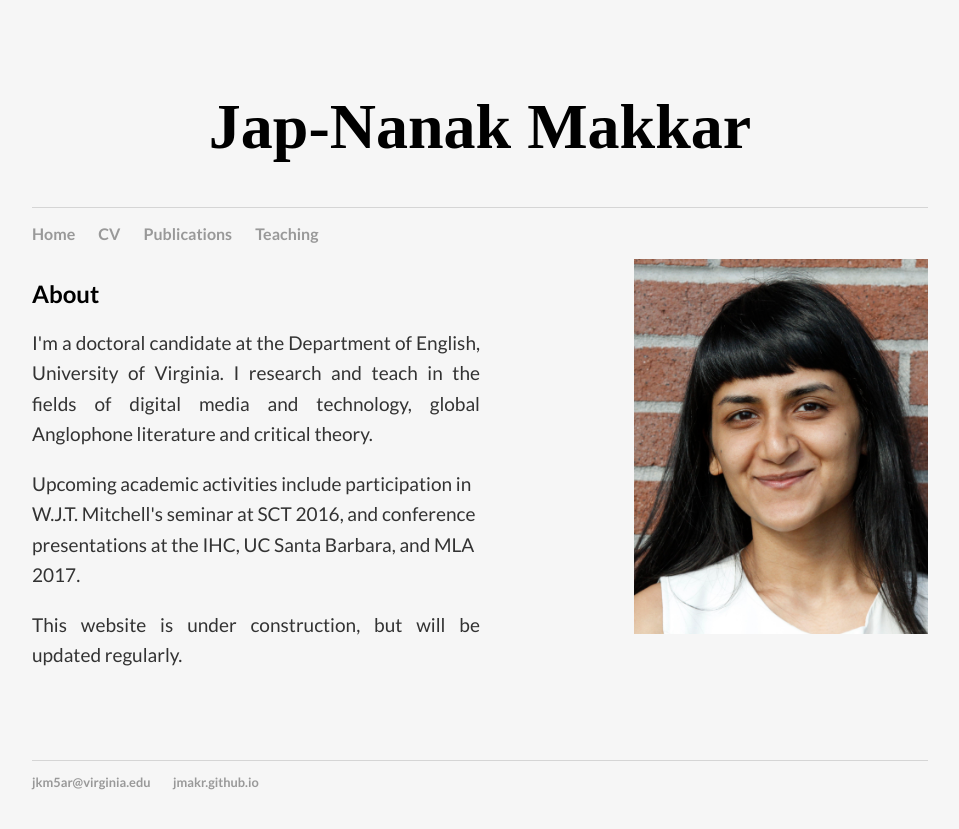
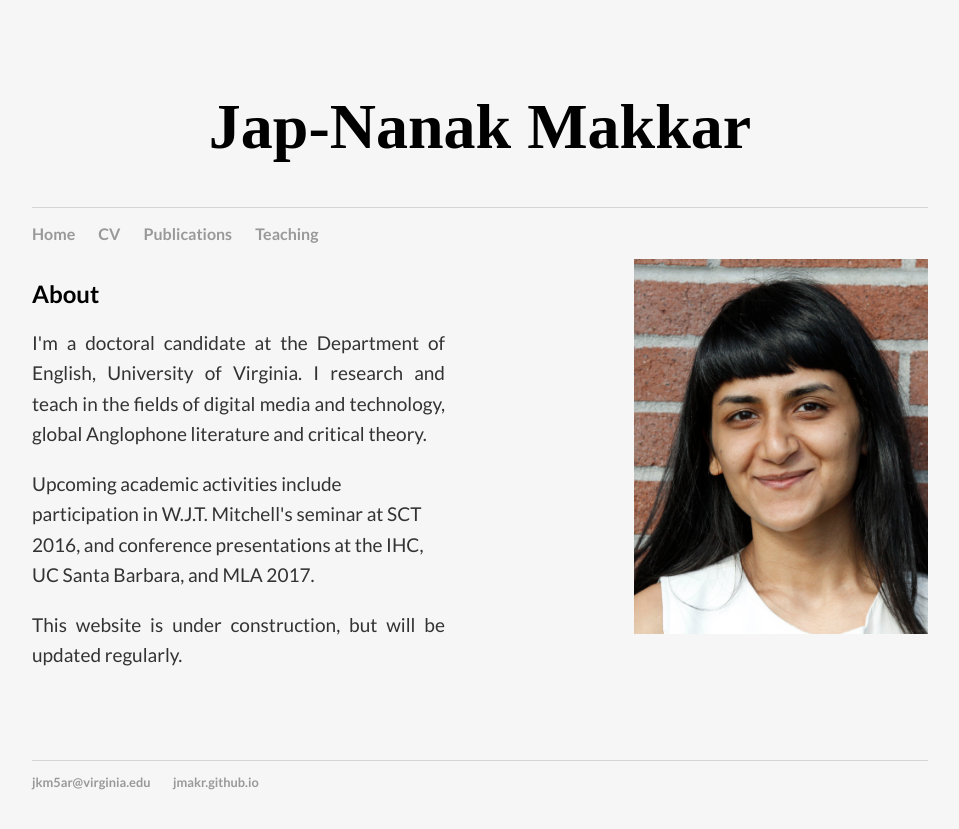
Before and after one commit to jmakr/jmakr.github.io, a Jekyll site: the page built from index.html, in a window 1280 px wide. Shown: the top 829 px of the page, without its empty margins (160-1119 px from the left). Built offline with Jekyll 4.4.1, drawn with Linux system fonts in a browser that asks for light colours.

Commit message:
Update main.css

```diff
--- a/css/main.css
+++ b/css/main.css
@@ -63,11 +63,10 @@
     -webkit-column-count: 2; /* Chrome, Safari, Opera */
     -moz-column-count: 2; /* Firefox */
     column-count: 2;
-    -webkit-column-gap: 0px; /* Chrome, Safari, Opera */
-    -moz-column-gap: 0px; /* Firefox */
-    column-gap: 0px;
-    -webkit-column-width: 10px; /* Chrome, Safari, Opera */
-    column-width: 10px;
+    -webkit-column-gap: 70px; /* Chrome, Safari, Opera */
+    -moz-column-gap: 70px; /* Firefox */
+    column-gap: 70px;
+
 
 }
 
```
